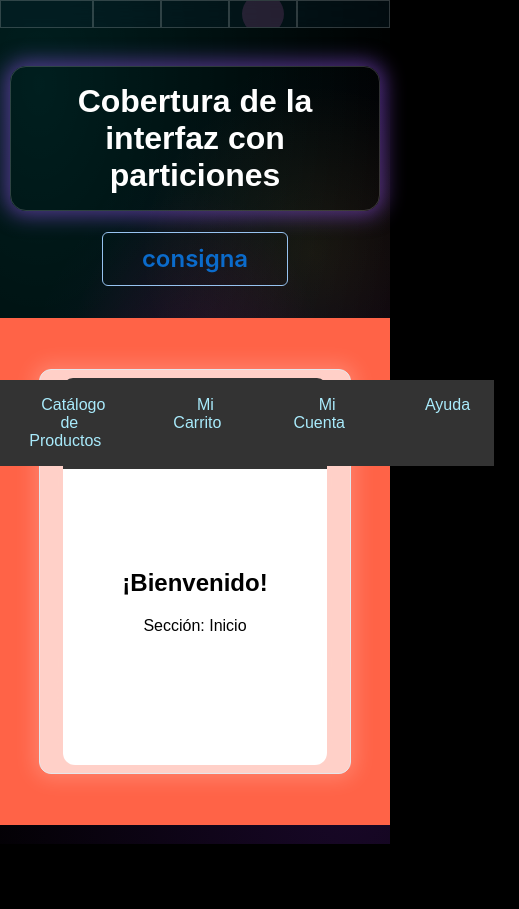
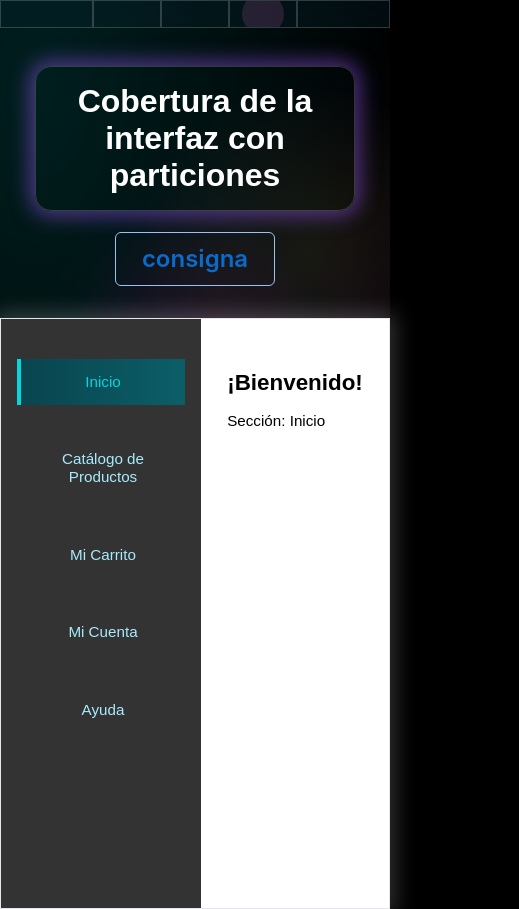
Before and after one commit to Catyvaz/Trabajo-Verificacion-Interfaz, a React (Vite) app in the folder proyecto/: page /barra-menu in a window 390 px wide. Shown: the whole page, 519 px wide, since content can reach past the window. Before the commit the page ends 844 px from the top, so only its background shows below. Built offline with nearby package versions, Linux system fonts and the light colour scheme; some icons are missing.

Commit message:
ejercicio 3 y 4 responsive

```diff
--- a/proyecto/src/components/reglaDeNegocio.tsx
+++ b/proyecto/src/components/reglaDeNegocio.tsx
@@ -186,6 +186,7 @@ const ReglaDeNegocio: React.FC = () => {
               <div>
                 <h3>Total: ${calcularTotal().toFixed(2)}</h3>
                 <button
+                className="btn-enviar-pedido"
                   onClick={enviarPedido}
                   disabled={entrega !== "" ? false : true}
                 >
--- a/proyecto/src/style/menuSuperior.css
+++ b/proyecto/src/style/menuSuperior.css
@@ -57,7 +57,13 @@ li a:hover {
   color: #09d5da;
 }
 
-.elemento-seleccionado{
+li a:focus-visible {
+  outline: 2px solid #09d5da;
+  outline-offset: 2px;
+  border-radius: 4px;
+}
+
+.elemento-seleccionado {
   padding: 0.5rem;
 }
 
@@ -76,3 +82,91 @@ li a:hover {
   padding: 5rem 0;
   text-align: center;
 }
+
+@media (max-width: 800px) {
+  .contenedor-menu-superior {
+    width: 100dvw;
+    height: 70dvh;
+    padding: 0;
+    flex-direction: row; /* Side-by-side: nav (left) + content (right) */
+    align-items: stretch;
+    border-radius: 0; /* Seamless edge-to-edge */
+  }
+
+  header {
+    height: 100%;
+    width: 38%;
+    min-width: 200px;
+    max-width: 320px;
+    padding: 0;
+    border-radius: 0; /* Remove rounded top for side layout */
+    display: flex;
+    flex-direction: column;
+    justify-content: flex-start;
+    background-color: #333;
+  }
+
+  .contenedor-elementos {
+    padding: 0;
+    width: 100%;
+    height: 100%;
+  }
+
+  .barra-opciones {
+    flex-direction: column;
+    gap: 0;
+    width: 100%;
+    height: 100%;
+    align-items: stretch;
+    justify-content: flex-start;
+    padding-top: 1.5rem;
+    overflow-y: auto;
+    scrollbar-width: thin;
+  }
+
+  .barra-opciones li {
+    width: 100%;
+  }
+
+  .barra-opciones a.elemento-seleccionado {
+    display: block;
+    width: 100%;
+    padding: 0.85rem 1.25rem;
+    font-size: 0.95rem;
+    line-height: 1.2;
+    border-left: 4px solid transparent;
+    border-top: none;
+    transition: background-color 0.2s ease, color 0.2s ease, border-color 0.2s ease;
+  }
+
+  .barra-opciones a.elemento-seleccionado.active {
+    background: linear-gradient(90deg, #09454f 0%, #0b5e68 100%);
+    color: #09d5da;
+    border-left: 4px solid #09d5da;
+  }
+
+  .barra-opciones a.elemento-seleccionado:not(.active):hover {
+    background-color: #2a2a2a;
+    color: #a9ebfc;
+  }
+
+  .contenedor-contenido-ejemplo {
+    width: 62%;
+    flex: 1;
+    height: 100%;
+    padding: 2rem 1rem 3rem 1rem;
+    border-radius: 0; /* Remove rounded bottom for unified layout */
+    overflow-y: auto;
+    text-align: left;
+  }
+
+  .contenedor-contenido-ejemplo h2 {
+    font-size: 1.4rem;
+    margin-bottom: 0.75rem;
+  }
+
+  .contenedor-contenido-ejemplo p {
+    font-size: 0.95rem;
+    line-height: 1.35;
+  }
+}
--- a/proyecto/src/style/reglaDeNegocio.css
+++ b/proyecto/src/style/reglaDeNegocio.css
@@ -1,4 +1,3 @@
-
 * {
   box-sizing: border-box;
   scrollbar-width: thin;
@@ -30,7 +29,11 @@
   display: flex;
   flex-direction: column;
   align-items: center;
-  background: linear-gradient(145deg, rgba(0,0,0,0.65), rgba(30,30,30,0.55));
+  background: linear-gradient(
+    145deg,
+    rgba(0, 0, 0, 0.65),
+    rgba(30, 30, 30, 0.55)
+  );
   border: 1px solid rgba(255, 255, 255, 0.15);
   border-radius: 16px;
   padding: 1.2rem 1rem 1rem 1rem;
@@ -81,7 +84,7 @@
 
 .contenedor-productos:hover {
   transform: translateY(-4px);
-  box-shadow: 0 6px 16px -4px rgba(0,0,0,0.6);
+  box-shadow: 0 6px 16px -4px rgba(0, 0, 0, 0.6);
 }
 
 .titulo-producto {
@@ -94,7 +97,7 @@
 .descripcion-producto {
   font-size: 0.72rem;
   line-height: 1.1rem;
-  color: rgba(255,255,255,0.78);
+  color: rgba(255, 255, 255, 0.78);
   margin: 0;
 }
 
@@ -112,7 +115,7 @@
   font-weight: 600;
   letter-spacing: 0.5px;
   color: #ffffff;
-  background: linear-gradient(135deg,#4caf50,#3f8f45);
+  background: linear-gradient(135deg, #4caf50, #3f8f45);
   border: none;
   border-radius: 10px;
   cursor: pointer;
@@ -120,7 +123,7 @@
 }
 
 .boton-agregar:hover {
-  background: linear-gradient(135deg,#52c058,#3b7f40);
+  background: linear-gradient(135deg, #52c058, #3b7f40);
   transform: translateY(-3px);
 }
 
@@ -159,22 +162,22 @@
   padding: 0.55rem 0.7rem;
   font-size: 0.85rem;
   font-weight: 500;
-  background: rgba(255,255,255,0.12);
+  background: rgba(255, 255, 255, 0.12);
   color: #ffffff;
-  border: 1px solid rgba(255,255,255,0.25);
+  border: 1px solid rgba(255, 255, 255, 0.25);
   border-radius: 10px;
   outline: none;
   transition: border-color 0.25s ease, background 0.25s ease;
 }
 
 .contenedor-select-entrega select:hover {
-  background: rgba(255,255,255,0.18);
-  border-color: rgba(255,255,255,0.5);
+  background: rgba(255, 255, 255, 0.18);
+  border-color: rgba(255, 255, 255, 0.5);
 }
 
 .contenedor-select-entrega select:focus {
   border-color: #4caf50;
-  box-shadow: 0 0 0 2px rgba(76,175,80,0.3);
+  box-shadow: 0 0 0 2px rgba(76, 175, 80, 0.3);
 }
 
 .contenedor-select-entrega select option {
@@ -213,15 +216,19 @@
   align-items: center;
   gap: 0.6rem;
   padding: 0.75rem 0.7rem;
-  background: linear-gradient(135deg, rgba(76,175,80,0.15), rgba(54,118,191,0.15));
-  border: 1px solid rgba(255,255,255,0.18);
+  background: linear-gradient(
+    135deg,
+    rgba(76, 175, 80, 0.15),
+    rgba(54, 118, 191, 0.15)
+  );
+  border: 1px solid rgba(255, 255, 255, 0.18);
   border-radius: 12px;
   transition: transform 0.25s ease, border-color 0.25s ease;
 }
 
 .item-carrito:hover {
   transform: translateY(-3px);
-  border-color: rgba(255,255,255,0.4);
+  border-color: rgba(255, 255, 255, 0.4);
 }
 
 .item-carrito h3 {
@@ -257,9 +264,9 @@
   padding: 0.4rem 0.3rem;
   font-size: 0.75rem;
   font-weight: 600;
-  background: rgba(255,255,255,0.1);
+  background: rgba(255, 255, 255, 0.1);
   color: #ffffff;
-  border: 1px solid rgba(255,255,255,0.25);
+  border: 1px solid rgba(255, 255, 255, 0.25);
   border-radius: 8px;
   outline: none;
   text-align: center;
@@ -267,12 +274,12 @@
 }
 
 .input-cantidad:hover {
-  background: rgba(255,255,255,0.16);
+  background: rgba(255, 255, 255, 0.16);
 }
 
 .input-cantidad:focus {
   border-color: #4caf50;
-  background: rgba(255,255,255,0.22);
+  background: rgba(255, 255, 255, 0.22);
 }
 
 .btn-eliminar {
@@ -281,7 +288,7 @@
   font-weight: 700;
   letter-spacing: 0.5px;
   color: #ffffff;
-  background: linear-gradient(135deg,#d84343,#b72d2d);
+  background: linear-gradient(135deg, #d84343, #b72d2d);
   border: none;
   border-radius: 10px;
   cursor: pointer;
@@ -289,7 +296,7 @@
 }
 
 .btn-eliminar:hover {
-  background: linear-gradient(135deg,#e25555,#c83737);
+  background: linear-gradient(135deg, #e25555, #c83737);
   transform: translateY(-3px);
 }
 
@@ -321,7 +328,7 @@
   font-weight: 700;
   letter-spacing: 0.6px;
   color: #ffffff;
-  background: linear-gradient(135deg,#3fa856,#2f7d40);
+  background: linear-gradient(135deg, #3fa856, #2f7d40);
   border: none;
   border-radius: 12px;
   cursor: pointer;
@@ -329,12 +336,12 @@
 }
 
 .separador > div:last-child button:hover:not(:disabled) {
-  background: linear-gradient(135deg,#49bb61,#2d6f3a);
+  background: linear-gradient(135deg, #49bb61, #2d6f3a);
   transform: translateY(-3px);
 }
 
 .separador > div:last-child button:disabled {
-  background: linear-gradient(135deg,#7a7a7a,#5c5c5c);
+  background: linear-gradient(135deg, #7a7a7a, #5c5c5c);
   cursor: not-allowed;
   opacity: 0.6;
   transform: none;
@@ -345,7 +352,7 @@
   margin: 0;
   padding-top: 1.5rem;
   font-size: 0.9rem;
-  color: rgba(255,255,255,0.65);
+  color: rgba(255, 255, 255, 0.65);
   text-align: center;
   font-style: italic;
 }
@@ -357,12 +364,12 @@
 }
 .lista-productos::-webkit-scrollbar-track,
 .lista-carrito::-webkit-scrollbar-track {
-  background: rgba(255,255,255,0.05);
+  background: rgba(255, 255, 255, 0.05);
   border-radius: 10px;
 }
 .lista-productos::-webkit-scrollbar-thumb,
 .lista-carrito::-webkit-scrollbar-thumb {
-  background: linear-gradient(180deg,#4caf50,#45a049);
+  background: linear-gradient(180deg, #4caf50, #45a049);
   border-radius: 10px;
 }
 
@@ -379,20 +386,109 @@
   }
 }
 
-@media (max-width: 680px) {
+@media (max-width: 800px) {
+  .regla-negocio-container {
+    width: 100dvw;
+    height: 100dvh;
+    padding: 0.75rem 0.6rem;
+    flex-direction: column;
+    gap: 0.75rem;
+  }
+
   .contenedor-lista-productos,
   .contenedor-carrito {
-    height: 52%;
-    padding: 0.9rem 0.7rem;
+    height: 50%;
+    padding: 0.75rem 0.6rem;
+    justify-content: flex-start; /* evita centrar verticalmente */
+    gap: 0.6rem;
+    overflow: auto;
+  }
+  .contenedor-carrito{
+    gap: 1rem;
   }
 
   .lista-productos {
-    grid-template-columns: repeat(auto-fill, minmax(120px, 1fr));
+    display: grid;
+    grid-template-columns: repeat(2, minmax(0, 1fr));
+    gap: 0.6rem;
+    width: 100%;
+    height: 100%;
+    overflow-y: auto;
+    padding: 0.25rem 0.3rem 0.25rem 0.25rem;
+    align-content: start;
+  }
+
+  .contenedor-productos {
+    width: 100%;
+    padding: 0.9rem 0.6rem;
+    gap: 0.35rem;
+  }
+  .titulo-producto {
+    font-size: 1.5rem;
+  }
+  .descripcion-producto {
+    font-size: 1rem;
+    line-height: 0.9rem;
+  }
+  .precio-producto {
+    font-size: 1rem;
+    margin-top: 0.15rem;
+  }
+  .boton-agregar {
+    padding: 0.4rem 0.3rem;
+    font-size: 1.5rem;
+  }
+  .separador {
+    gap: 0.7rem;
+  }
+  .lista-carrito {
+    padding-right: 0.3rem;
+  }
+  .lista-carrito::-webkit-scrollbar {
+    width: 6px;
+  }
+  .lista-carrito::-webkit-scrollbar-thumb {
+    background: linear-gradient(180deg, #4caf50, #3f8f45);
+    border-radius: 10px;
   }
 
   .item-carrito {
-    grid-template-columns: 1.2fr 0.8fr 0.8fr auto;
-    gap: 0.4rem;
+    grid-template-columns: 1fr 0.7fr 0.7fr auto;
+    gap: 0.7rem;
+    width: 85dvw;
+    display: flex;
+    flex-direction: row;
+    justify-content: space-between;
+  }
+  .item-carrito h3 {
+    font-size: 0.9rem;
+  }
+  .item-carrito .precio {
+    font-size: 0.8rem;
+  }
+  .item-carrito .cantidad {
+    font-size: 0.9rem;
+  }
+  .input-cantidad {
+    width: 100%;
+    padding: 0.35rem 0.25rem;
+    font-size: 0.8rem;
+  }
+  .btn-eliminar {
+    font-size: 1rem;
+    padding: 0.4rem 0.55rem;
+  }
+
+  .separador > div:last-child h3 {
+    font-size: 0.85rem;
+  }
+  .separador > div:last-child button {
+    font-size: 0.7rem;
+    padding: 0.5rem 0.6rem;
+  }
+
+  .btn-enviar-pedido{
+    font-size: 1.2rem !important;
   }
 }
 
--- a/proyecto/src/style/sidenav.css
+++ b/proyecto/src/style/sidenav.css
@@ -115,7 +115,7 @@
     align-items: center;
     justify-content: center;
     width: 100%;
-    height: 20dvh;
+    height: 40dvh;
     margin: 0;
     padding: 0.5rem 0.75rem;
     border-radius: 0;
```
